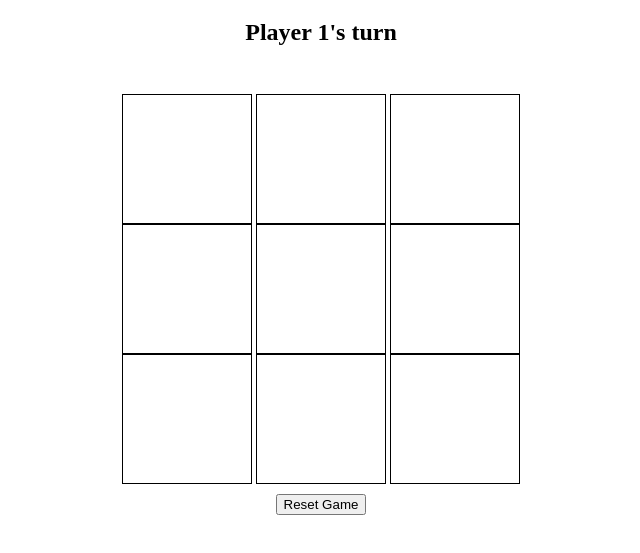
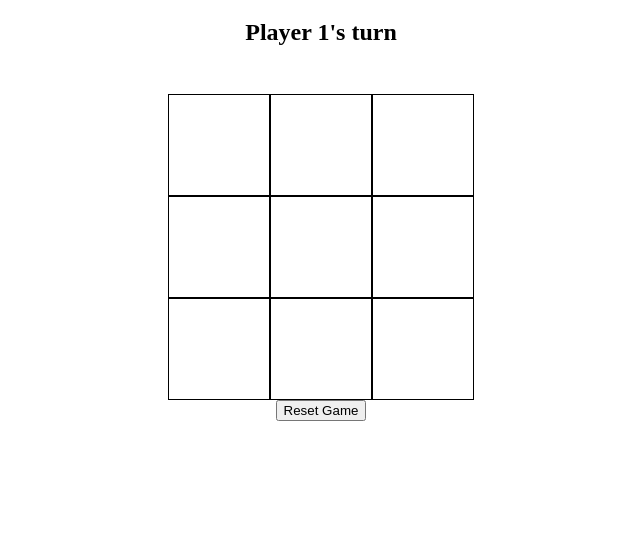
Before and after one commit to anranlee99/tic-tac-toe, a plain HTML site: page index.html in a window 1280 px wide. Shown: the part 61-614 px from the top of the page, without its empty margins (319-959 px from the left). Drawn offline with Linux system fonts and the light colour scheme.

Commit message:
put up new code that centers everything

```diff
--- a/css/main.css
+++ b/css/main.css
@@ -3,7 +3,7 @@
     margin: 0;
     padding: 0;
 } */
-body {
+/* body {
     text-align: center;
 }
 
@@ -27,4 +27,34 @@ body {
 
 button {
     margin: 0 auto;
+} */
+
+body {
+    text-align: center;
 }
+
+#board {
+    display: flex;
+    height: 306px;
+    width: 306px;
+    margin: auto;
+    align-items: center;
+    flex-wrap: wrap;
+}
+
+.square{
+    display: flex;
+    border: 1px solid black;
+    width: 100px;
+    height: 100px;
+    justify-content: center;
+    align-items: center;
+}
+
+#message-box{
+    height: 75px;
+}
+
+button {
+    margin: 0 auto;
+}
```
